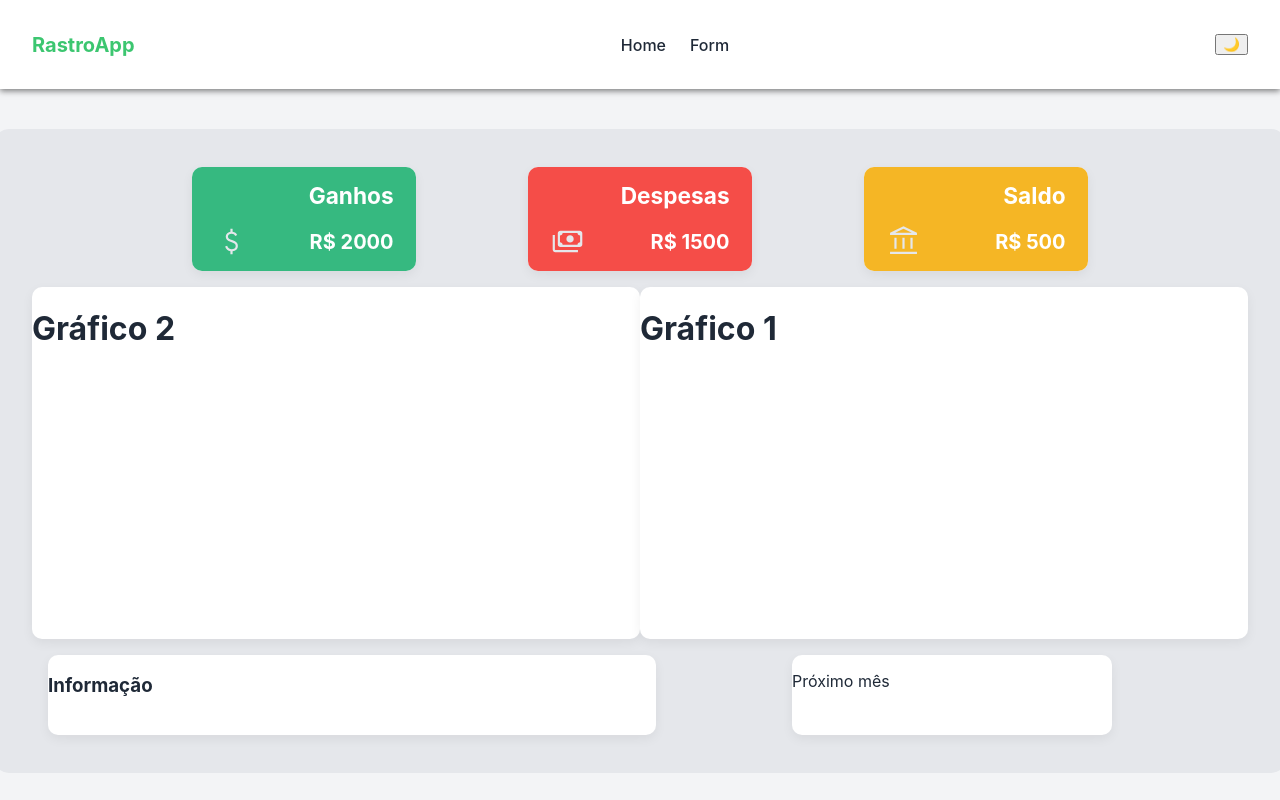
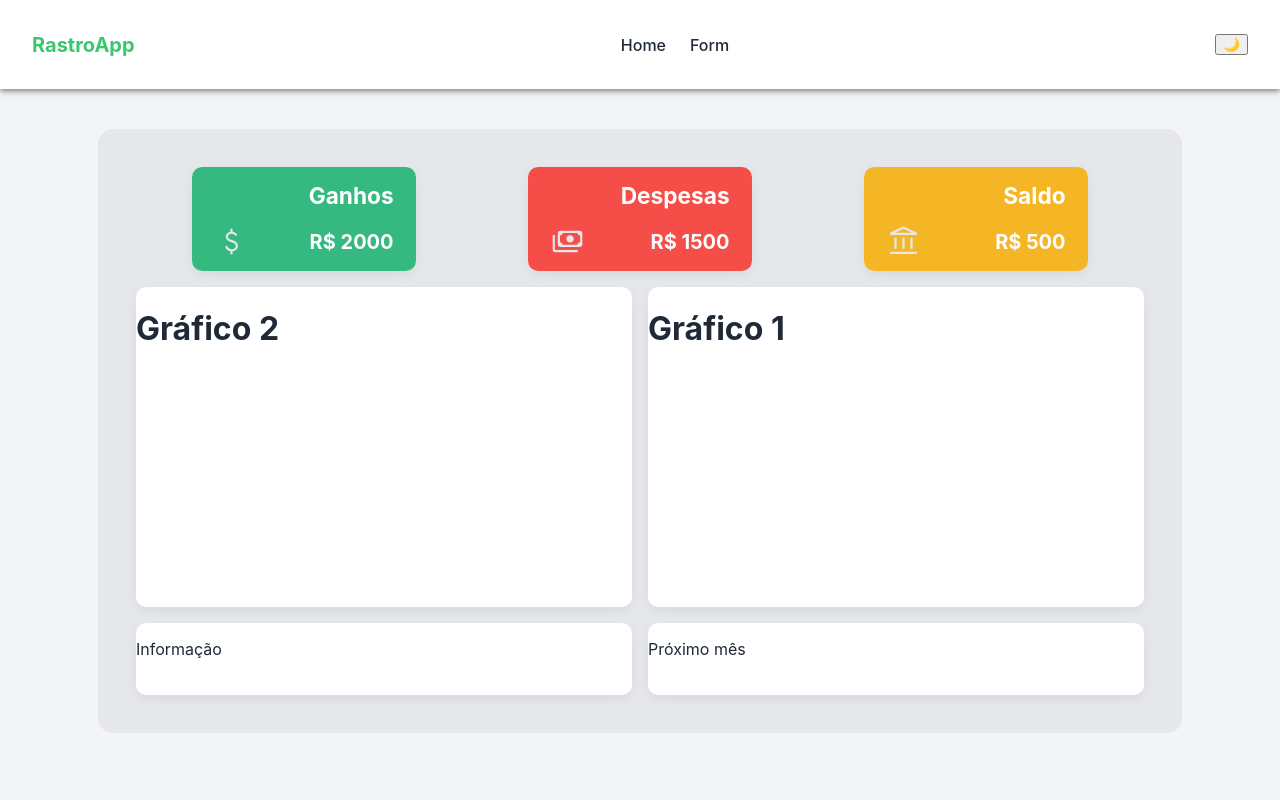
Before and after one commit to rafakimanja/RastroApp-Interface, a React (Vite) app: page / in a window 1280 px wide. Built offline with nearby package versions, Linux system fonts and the light colour scheme; a web font is replaced by a local one.

Commit message:
adicionando responsividade

```diff
--- a/src/App.css
+++ b/src/App.css
@@ -1,6 +1,8 @@
 .background{
-  width: 1280px;
+  max-width: 1280px;
+  width: 100%;
   display: flex;
+  margin: 0 auto;
   flex-direction: column;
   background-color: var(--surface);
   padding: 30px;
@@ -11,4 +13,16 @@
   border-radius: 10px;
   margin: 0.5rem;
   display: flex;
+  justify-content: center;
+  gap: 1.5rem;
 }
+
+@media (max-width: 1340px) and (min-width: 1024px){
+  .background{
+    max-width: 1024px;
+  }
+
+  .row{
+    gap: 1rem;
+  }
+}
--- a/src/App.tsx
+++ b/src/App.tsx
@@ -5,34 +5,31 @@ import './App.css'
 function App() {
   return (
     <div className="background">
-      <div className="row" style={{justifyContent: 'center', gap: '7rem'}}>
-        <Card altura={0.65} largura={1.4}>
+      <div className="row" style={{gap: '7rem'}}>
+        <Card id='infocards'>
           <Inforcard valor={2000} categoria='ganhos' titulo='Ganhos' />
         </Card>
-        <Card altura={0.65} largura={1.4}>
+        <Card id='infocards'>
           <Inforcard valor={1500} categoria='despesas' titulo='Despesas' />
         </Card>
-        <Card altura={0.65} largura={1.4}>
+        <Card id='infocards'>
           <Inforcard valor={500} categoria='saldo' titulo='Saldo' />
         </Card>
       </div>
-      <div className="row" style={{justifyContent: 'space-evenly'}}>
-        <Card altura={2.2} largura={3.8}>
+      <div className="row">
+        <Card id='graficos'>
           <h1>Gráfico 2</h1>
         </Card>
-        <Card altura={2.2} largura={3.8}>
+        <Card id='graficos'>
           <h1>Gráfico 1</h1>
         </Card>
       </div>
-      <div className="row" style={{justifyContent: 'space-between', marginLeft: '1.5rem'}}>
-        <Card altura={0.5} largura={3.8}>
-          <h3>Informação</h3>
+      <div className="row">
+        <Card id='informacoes'>
+          <p>Informação</p>
         </Card>
-        <Card altura={0.5} largura={2}>
+        <Card id='informacoes'>
           <p>Próximo mês</p>
-        </Card>
-        <Card>
-          <div></div>
         </Card>
       </div>
     </div>
--- a/src/components/Cards/Card.css
+++ b/src/components/Cards/Card.css
@@ -9,3 +9,30 @@
 .bg-card:hover{
     transform: translateY(-3px);
 }
+
+#infocards{
+    height: 6.5rem;
+    width: 14rem;
+}
+
+#graficos{
+    height: 22rem;
+    width: 38rem;
+}
+
+#informacoes{
+    height: 5rem;
+    width: 38rem;
+}
+
+@media (max-width: 1340px) and (min-width: 1024px){
+    #graficos {
+        width: 34rem;
+        height: 20rem;
+    }
+
+    #informacoes {
+        width: 34rem;
+        height: 4.5rem;
+    }
+}
--- a/src/components/Cards/Card.tsx
+++ b/src/components/Cards/Card.tsx
@@ -3,16 +3,13 @@ import './Card.css'
 
 type CardProps = {
     children: ReactNode
-    largura?: number
-    altura?: number
+    id: string
 }
 
-export default function Card({ children, largura, altura }: CardProps){
-
-    const toSize = (value?: number) => value ? `${value * 10}rem` : 'auto'
+export default function Card({ children, id }: CardProps){
 
     return (
-        <div className="bg-card" style={{width: toSize(largura), height: toSize(altura)}}>
+        <div className="bg-card" id={id} >
             {children}
         </div>
     )
--- a/src/components/Forms/FormInputData.tsx
+++ b/src/components/Forms/FormInputData.tsx
@@ -1,7 +1,7 @@
 import { Link } from "react-router"
 import CategoriaInput from "./CategoriaInput"
 import './StyleForm.css'
-import FileDropzone from "./FileDropzone"
+import FileDropzone from "../Dropzone/FileDropzone"
 
 type FormInputDataProps = {
     titulo: string,
--- a/src/index.css
+++ b/src/index.css
@@ -34,4 +34,5 @@ body{
   color: var(--text);
   transition: background-color 0.2s ease, color 0.2s ease;
   margin: 0;
+  padding: 0;
 }
```
Also changed, not shown: src/components/Dropzone/FileDropzone.css (renamed from src/components/Forms/FileDropzone.css), src/components/Dropzone/FileDropzone.tsx (renamed from src/components/Forms/FileDropzone.tsx).
